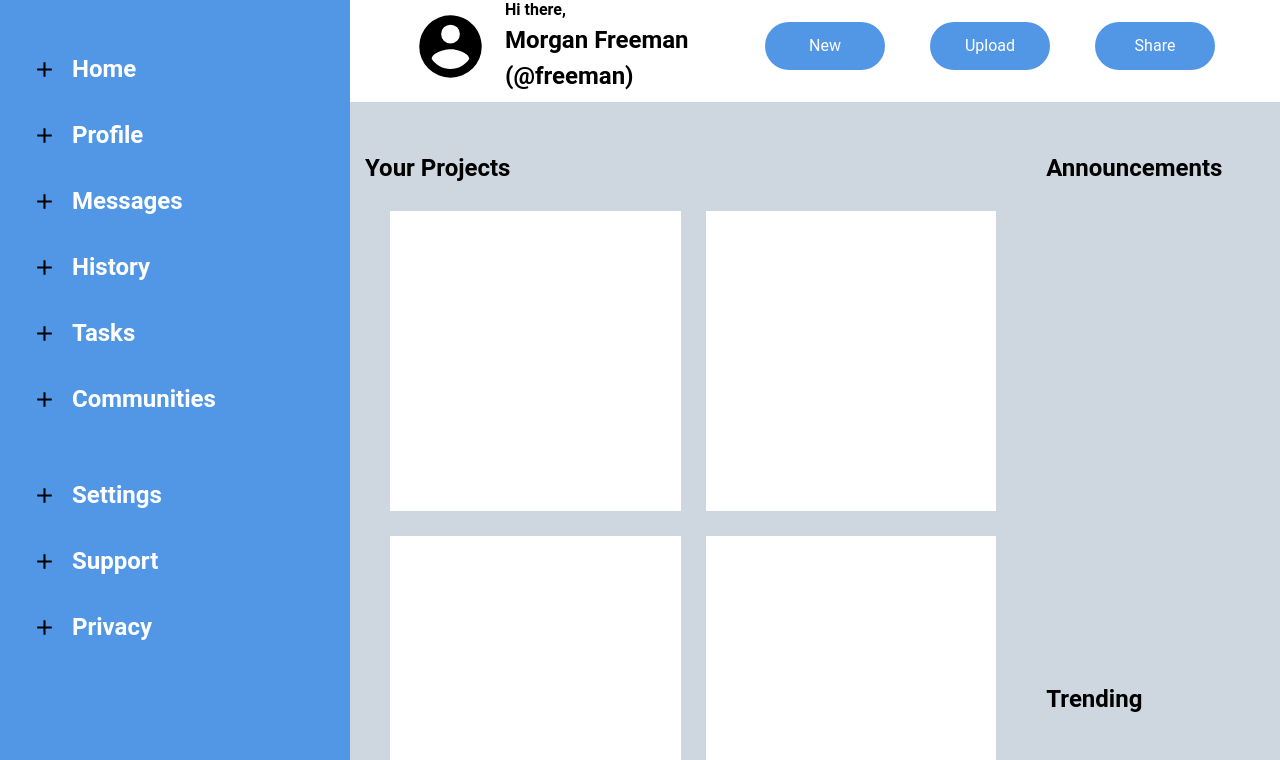
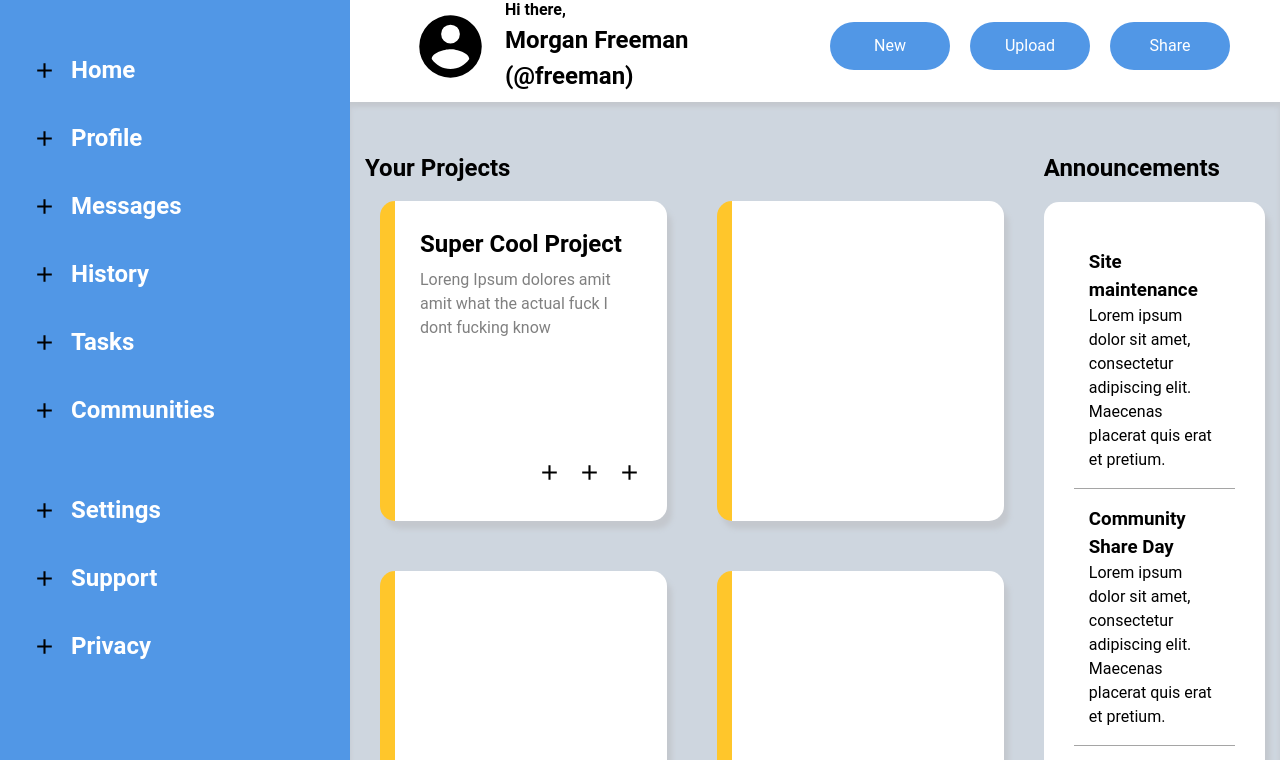
Before and after one commit to recehbijak/odin-dashboard, a plain HTML site: page index.html in a window 1280 px wide. Shown: the part 90-850 px from the top of the page. Drawn offline with Linux system fonts and the light colour scheme.

Commit message:
Add .user-announcements and .user-trending content Adjust styles for the entire page

```diff
--- a/index.html
+++ b/index.html
@@ -57,11 +57,11 @@
         <div class="content-wrapper">
             <div class="top-bar">
                 <div class="search-container">
-                    <img src="./images/plus.svg" alt="Search Icon" height="25px" width="25px" class="nav-icon">
+                    <img src="./images/plus.svg" alt="Search Icon" height="25px" width="25px" class="search-icon">
                     <input type="text" name="search-bar" id="search-bar">
                 </div>
                 <div class="profile-container">
-                    <img src="./images/plus.svg" alt="Notification Icon" width="25px" height="25px" class="notif-icon">
+                    <img src="./images/plus.svg" alt="Notification Icon" width="25px" height="25px" class="content-icon">
                     <img src="./images/account-circle.svg" alt="User Profile Icon" height="50px" width="50px" class="profile-icon">
                     <p class="user-dropdown">Morgan Freeman</p>
                 </div>
@@ -75,16 +75,28 @@
                     </div>
                 </div>
                 <div class="user-actions-container">
-                    <button>New</button>
-                    <button>Upload</button>
-                    <button>Share</button>
+                    <button class="action-button">New</button>
+                    <button class="action-button">Upload</button>
+                    <button class="action-button">Share</button>
                 </div>
             </div>
             <div class="user-digest">
                 <div class="user-projects">
                     <h2>Your Projects</h2>
                     <div class="project-cards">
-                        <div class="card"></div>
+                        <div class="card">
+                            <div class="card-heading">
+                                <h3>Super Cool Project</h3>
+                            </div>
+                            <div class="card-content">
+                                <p>Loreng Ipsum dolores amit amit what the actual fuck I dont fucking know</p>
+                            </div>
+                            <div class="card-icons">
+                                <img src="./images/plus.svg" alt="" class="content-icon" width="25" height="25">
+                                <img src="./images/plus.svg" alt="" class="content-icon" width="25" height="25">
+                                <img src="./images/plus.svg" alt="" class="content-icon" width="25" height="25">
+                            </div>
+                        </div>
                         <div class="card"></div>
                         <div class="card"></div>
                         <div class="card"></div>
@@ -94,11 +106,53 @@
                 </div>
                 <div class="user-announcements">
                     <h2>Announcements</h2>
-                    <div class="announcements"></div>
+                    <div class="announcements-container">
+                        <div class="announcement-row">
+                            <h3>Site maintenance</h3>
+                            <p>Lorem ipsum dolor sit amet, consectetur adipiscing elit. Maecenas placerat quis erat et pretium. </p>
+                        </div>
+                        <div class="announcement-row">
+                            <h3>Community Share Day</h3>
+                            <p>Lorem ipsum dolor sit amet, consectetur adipiscing elit. Maecenas placerat quis erat et pretium. </p>
+                        </div>
+                        <div class="announcement-row">
+                            <h3>Updated Private Policy</h3>
+                            <p>Lorem ipsum dolor sit amet, consectetur adipiscing elit. Maecenas placerat quis erat et pretium. </p>
+                        </div>
+                    </div>
                 </div>
                 <div class="user-trending">
                     <h2>Trending</h2>
-                    <div class="trending"></div>
+                    <div class="trending-container">
+                        <div class="trending-user">
+                            <img src="./images/account-circle.svg" alt="User" width="75" height="75">
+                            <div class="trending-user-name">
+                                <p>@user1</p>
+                                <p>User 1</p>
+                            </div>
+                        </div>
+                        <div class="trending-user">
+                            <img src="./images/account-circle.svg" alt="User" width="75" height="75" >
+                            <div class="trending-user-name">
+                                <p>@user2</p>
+                                <p>User 2</p>
+                            </div>
+                        </div>
+                        <div class="trending-user">
+                            <img src="./images/account-circle.svg" alt="User" width="75" height="75" >
+                            <div class="trending-user-name">
+                                <p>@user3</p>
+                                <p>User 3</p>
+                            </div>
+                        </div>
+                        <div class="trending-user">
+                            <img src="./images/account-circle.svg" alt="User" width="75" height="75" >
+                            <div class="trending-user-name">
+                                <p>@user4</p>
+                                <p>User 4</p>
+                            </div>
+                        </div>
+                    </div>
                 </div>
             </div>
         </div>
--- a/styles.css
+++ b/styles.css
@@ -49,6 +49,8 @@
     --primary-color: rgb(81, 151, 230);
     --secondary-color: rgb(255, 255, 255);
     --accent-color: rgb(255, 198, 43);
+    --funny-grey: rgb(206, 214, 223);
+    --primary-active: rgb(129, 183, 245);
 }
 
 body {
@@ -81,15 +83,26 @@ body {
 }
 
 .nav-button-container {
-    margin: 15px 0;
     display: grid;
     grid-template-columns: 40px 1fr;
     align-items: center;
+    padding: 1rem 0;
+    gap: 15px;
+    border-radius: 10px;
+}
+
+.nav-button-container img {
+  margin: 0 1rem;
+}
+
+.nav-button-container:hover:not(:nth-of-type(7)) {
+  cursor: pointer;
+  background-color: var(--primary-active);
+
 }
 
 .sidebar-nav {
     display: grid;
-    margin: 0 1rem;
     height: 500px;
 }
 
@@ -104,6 +117,12 @@ body {
     padding: 0 50px;
 }
 
+.content-icon:hover,
+.action-button:hover, {
+  cursor: pointer;
+  background-color: var(--funny-grey);
+}
+
 .search-container {
     display: grid;
     grid-column: 1 / 5;
@@ -114,6 +133,10 @@ body {
 
 .search-container input[type="text"] {
     width: 100%;
+    border-style: none;
+    border-radius: 15px;
+    height: 2rem;
+    background-color: var(--funny-grey);
 }
 
 .profile-container {
@@ -156,8 +179,8 @@ body {
 .user-actions-container {
     display: grid;
     grid-column: -1 / -4;
-    grid-template-columns: repeat(3, 150px);
-    gap: 15px;
+    grid-template-columns: repeat(3, 120px);
+    gap: 20px;
     justify-self: end;
     justify-items: center;
     align-items: center;
@@ -173,12 +196,13 @@ body {
 }
 
 .user-digest {
-    background-color: rgb(206, 214, 223);
+    background-color: var(--funny-grey);
     padding: 3rem 15px;
     gap: 25px;
     display: grid;
     grid-template-columns: 3fr 1fr;
     grid-template-rows: 1fr 1fr;
+    box-shadow: inset 0px 5px 5px rgb(196, 200, 206);
 }
 
 .user-projects {
@@ -190,12 +214,91 @@ body {
   display: grid;
   overflow: auto;
   grid-template-columns: repeat(2, 1fr);
-  grid-template-rows: repeat(3, 300px);
-  gap: 25px;
-  padding: 25px;
+  grid-template-rows: repeat(3, 350px);
+  gap: 20px;
 }
 
 .card {
   background-color: var(--secondary-color);
+  margin: 15px;
+  border-radius: 15px;
+  border-left: 15px solid var(--accent-color);
+}
 
+.user-announcements,
+.user-trending {
+  display: flex;
+  flex-direction: column;
 }
+
+.announcements-container,
+.trending-container {
+  background-color: var(--secondary-color);
+  display: grid;
+  width: 100%;
+  height: 100%;
+  margin: 1rem 1rem 1rem 0;
+  border-radius: 15px;
+  padding: 30px;
+}
+
+.announcement-row {
+  padding: 1rem 15px;
+}
+
+.announcement-row:not(:last-of-type) {
+  border-bottom: solid 1px rgb(165, 165, 165);
+}
+
+.announcements-container {
+  display: grid;
+  grid-template-rows: repeat(3, 1fr);
+  align-items: center;
+}
+
+.card,
+.announcements-container,
+.trending-container {
+  box-shadow: 5px 8px 5px rgb(196, 200, 206);
+}
+
+.trending-container {
+  grid-template-rows: repeat(4, 1fr);
+  align-items: center;
+}
+
+.trending-user {
+  display: grid;
+  grid-template-columns: 75px 1fr;
+  gap: 15px;
+  font-weight: 600;
+  align-items: center;
+}
+
+.trending-user p:last-of-type {
+  color: grey;
+  font-weight: normal;
+}
+
+.card {
+  display: grid;
+  grid-template-rows: 2rem 1fr 3rem;
+  gap: 10px;
+  padding: 25px;
+}
+
+.card h3 {
+  font-size: 1.5rem;
+}
+
+.card p {
+  color: gray;
+}
+
+.card-icons {
+  display: grid;
+  align-items: center;
+  justify-content: end;
+  grid-template-columns: repeat(3, 25px);
+  gap: 15px;
+}
```
